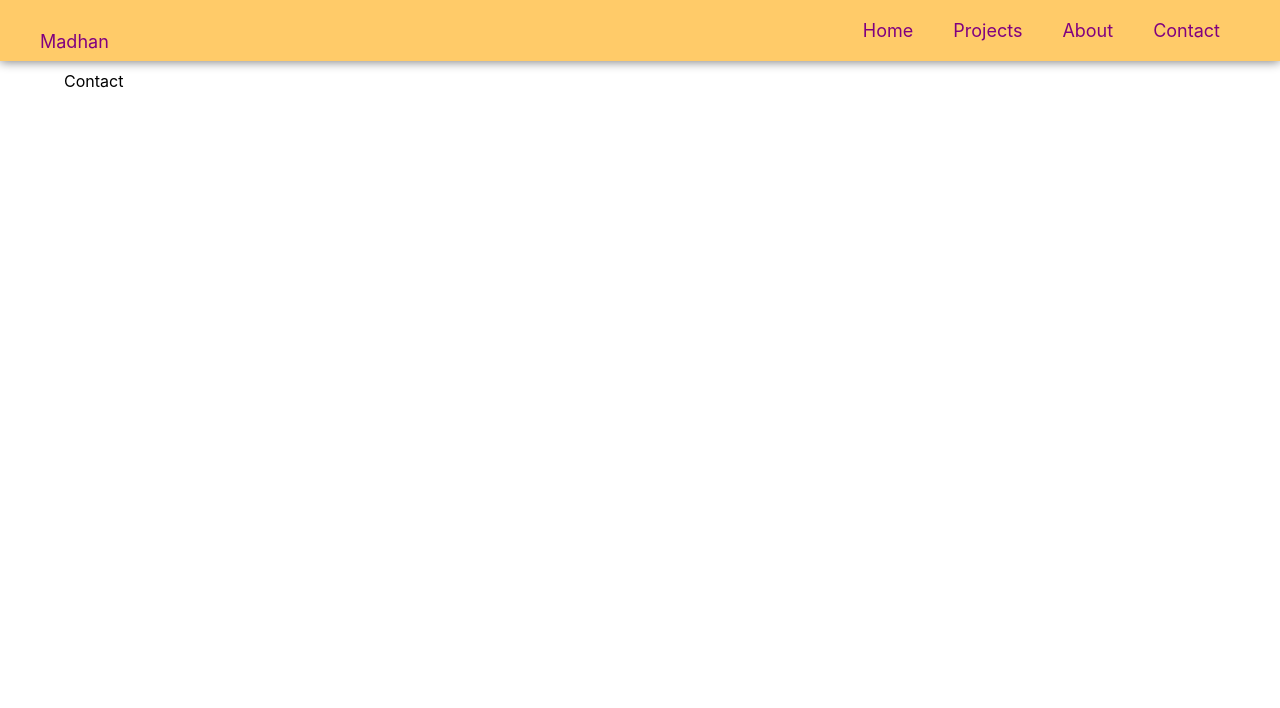
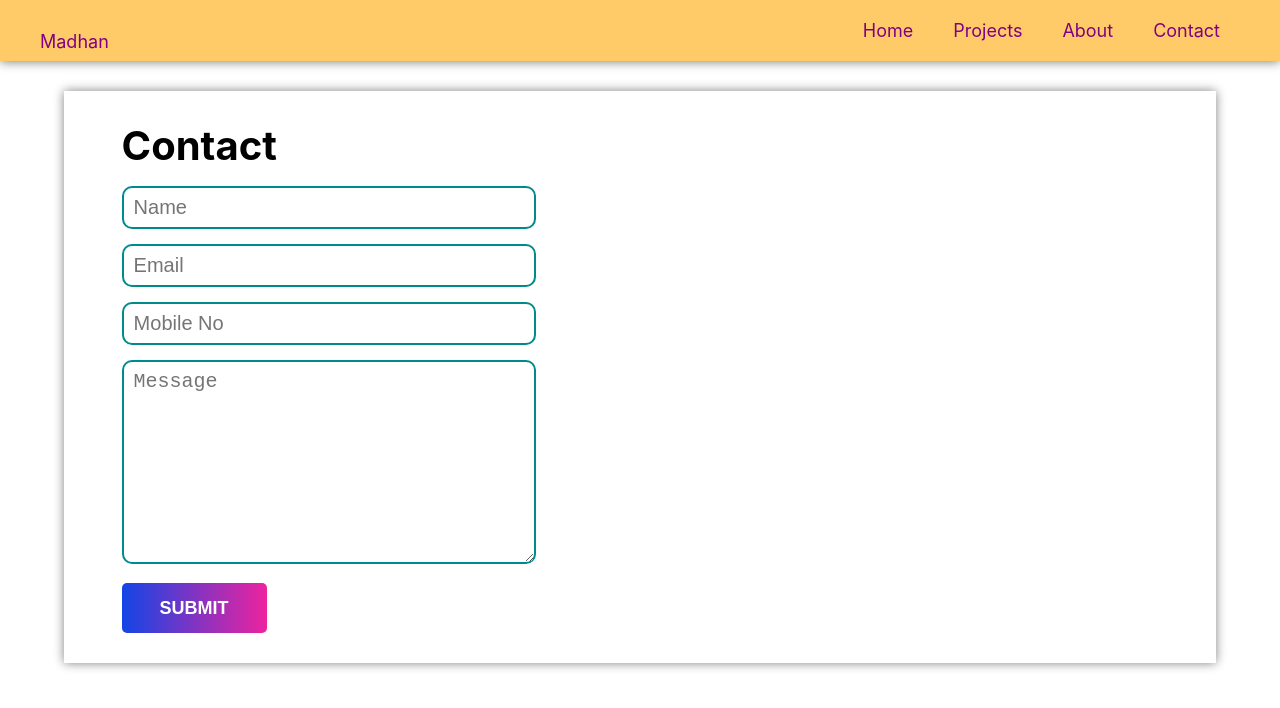
Before and after one commit to MadhanArts/my-portfolio-react-app, a React (Create React App) app: page /contact in a window 1280 px wide. Shown: the top 708 px of the page. Built offline with nearby package versions, Linux system fonts and the light colour scheme.

Commit message:
27-05-2021 Updated

```diff
--- a/src/App.css
+++ b/src/App.css
@@ -36,8 +36,23 @@ h2 {
 
 h4 {
     font-size: 30px;
+    line-height: 50px;
+    margin-bottom: 10px;
+}
+
+h5 {
+    font-size: 25px;
+}
+
+label {
+    font-size: 25px;
 }
 
 p {
     font-size: 20px;
 }
+
+button {
+    border: none;
+    cursor: pointer;
+}
--- a/src/components/About/About.css
+++ b/src/components/About/About.css
@@ -1,9 +1,6 @@
 .about-container {
     margin: 20px auto;
     text-align: center;
-}
-
-.about-container {
     padding: 30px 5%;
     box-shadow: 0 0 10px grey;
 }
--- /dev/null
+++ b/src/components/Contact/Contact.css
@@ -0,0 +1,18 @@
+.contact-container {
+    margin: 20px auto;
+    padding: 30px 5%;
+    box-shadow: 0 0 10px grey;
+}
+
+.contact-form .contact-item {
+    margin: 15px 0;
+}
+
+input, textarea {
+    width: 40%;
+    font-size: 20px;
+    padding: 8px 10px;
+    border: 2px solid darkcyan;
+    border-radius: 10px;
+    outline: none;
+}
--- a/src/components/Contact/Contact.jsx
+++ b/src/components/Contact/Contact.jsx
@@ -1,7 +1,60 @@
 import React from "react";
+import "./Contact.css";
 
 function Contact() {
-    return <div>Contact</div>;
+    const submitHandler = (event) => {
+        event.preventDefault();
+
+        // Code to submit the form
+    };
+
+    return (
+        <div className='contact-container'>
+            <div className='contact-form'>
+                <h3>Contact</h3>
+                <form onSubmit={submitHandler}>
+                    <div className='contact-item name'>
+                        <input
+                            type='text'
+                            name='name'
+                            placeholder='Name'
+                            required
+                        />
+                        <br />
+                    </div>
+                    <div className='contact-item email'>
+                        <input
+                            type='text'
+                            name='email'
+                            placeholder='Email'
+                            required
+                        />
+                        <br />
+                    </div>
+                    <div className='contact-item mobileno'>
+                        <input
+                            type='text'
+                            name='mobileno'
+                            placeholder='Mobile No'
+                        />
+                        <br />
+                    </div>
+                    <div className='contact-item message'>
+                        <textarea
+                            type='text'
+                            rows='8'
+                            placeholder='Message'
+                            name='message'
+                        />
+                        <br />
+                    </div>
+                    <button className='button' type='submit'>
+                        Submit
+                    </button>
+                </form>
+            </div>
+        </div>
+    );
 }
 
 export default Contact;
--- a/src/components/Projects/Projects.css
+++ b/src/components/Projects/Projects.css
@@ -9,8 +9,10 @@
 
 .projects {
     display: flex;
+    position: relative;
     overflow-x: scroll;
     overflow-y: hidden;
+    height: 300px;
     box-shadow: inset 0 0 10px gray;
     /* padding: 20px 30px; */
     /* padding-right: 0; */
@@ -27,11 +29,18 @@
 }
 
 .projects > .project-container {
+    position: absolute;
+
     width: 100%;
     flex-shrink: 0;
-    display: flex;
+    /* display: flex; */
+    display: none;
     align-items: center;
     /* border: 2px solid darkblue; */
+}
+
+.project-container:nth-child(1) {
+    display: flex;
 }
 
 .project-container > .project {
@@ -60,3 +69,17 @@
 .project .project-description {
     padding: 10px 20px;
 }
+
+.projects .prev, .projects .next {
+    color: #000;
+    font-size: 36px;
+    position: absolute;
+    top: 50%;
+    transform: translateY(-50%);
+    padding: 10px;
+
+}
+
+.projects .next {
+    right: 0;
+}
--- a/src/components/Projects/Projects.jsx
+++ b/src/components/Projects/Projects.jsx
@@ -1,13 +1,15 @@
 import React from "react";
 import Project from "./Project";
 import "./Projects.css";
+import ProjectsSection from "./ProjectsSection";
 
 function Projects() {
     return (
         <div className='projects-container'>
-            <div className='section app-development-projects'>
-                <h3>App Development</h3>
-                <div className='projects'>
+            <ProjectsSection
+                title='App Development'
+                className='section app-development-projects'>
+                {/* <h3>App Development</h3> */}
                 <Project
                     title='Voice Recorder App'
                     description='Its a simple voice recorder app, where you can
@@ -26,16 +28,17 @@ function Projects() {
                     description='This is the Music Player app, where you can play
                     songs, voice recordings or any kind of audio files.'
                 />
-                </div>
-            </div>
-            <div className='section web-development-projects'>
-                <h3>Web Development</h3>
-                <div className='projects'>
+            </ProjectsSection>
+
+            <ProjectsSection
+                title='Web Development'
+                className='section web-development-projects'>
+                {/* <h3>Web Development</h3> */}
                 <Project
-                        title='CRUD Operations on MongoDB'
-                        description='This is a website, which is the demo for Create, Read,
-                    Update and Delete operation on MongoDB database using mongoose.
-                    Here I connected React and Express using Axios API call.'
+                    title='Personal portfolio using MERN stack'
+                    description='This website is to showcase my personal portfolio.
+                    I added a feature contact form which will send me mail and store
+                    data in database when submitted.'
                 />
                 <Project
                     title='CRUD Operations on MongoDB'
@@ -43,8 +46,7 @@ function Projects() {
                     Update and Delete operation on MongoDB database using mongoose.
                     Here I connected React and Express using Axios API call.'
                 />
-                </div>
-            </div>
+            </ProjectsSection>
         </div>
     );
 }
--- /dev/null
+++ b/src/components/Projects/ProjectsSection.jsx
@@ -0,0 +1,66 @@
+import React, {useCallback, useEffect, useRef} from "react";
+import {faCaretLeft, faCaretRight} from "@fortawesome/free-solid-svg-icons";
+import {FontAwesomeIcon} from "@fortawesome/react-fontawesome";
+
+function ProjectsSection({title, className, children}) {
+    let currentSlide = useRef(0);
+    // console.log(className.split(" ")[1]);
+    const classname = className.split(" ")[1];
+
+    const moveSlide = useCallback((category, direction, onCompletion) => {
+        const slides = document.querySelectorAll(
+            "." + category + " .project-container"
+        );
+
+        currentSlide.current =
+            (currentSlide.current + direction) % slides.length;
+        // console.log(category + " " + slides.length + " " + currentSlide);
+
+        slides.forEach((slide) => (slide.style.display = "none"));
+
+        slides[currentSlide.current].style.display = "flex";
+
+        if (onCompletion) {
+            onCompletion();
+        }
+    }, []);
+
+    useEffect(() => {
+        const runner = () => {
+                moveSlide(classname, 1, () => {
+                    setTimeout(runner, 5000);
+                });
+        };
+
+        setTimeout(runner, 5000);
+
+        // setInterval(() => {
+        //     moveSlide(classname, 1);
+        // }, 8000);
+    }, [classname, moveSlide]);
+
+    return (
+        <div className={className}>
+            <h3>{title}</h3>
+            <div className='projects'>
+                {children}
+                <div className='prev'>
+                    <FontAwesomeIcon
+                        className='prev-icon'
+                        onClick={() => moveSlide(classname, -1)}
+                        icon={faCaretLeft}
+                    />
+                </div>
+                <div className='next'>
+                    <FontAwesomeIcon
+                        className='next-icon'
+                        onClick={() => moveSlide(classname, 1)}
+                        icon={faCaretRight}
+                    />
+                </div>
+            </div>
+        </div>
+    );
+}
+
+export default ProjectsSection;
```
Lines whose indentation alone changed are shown as unchanged.
